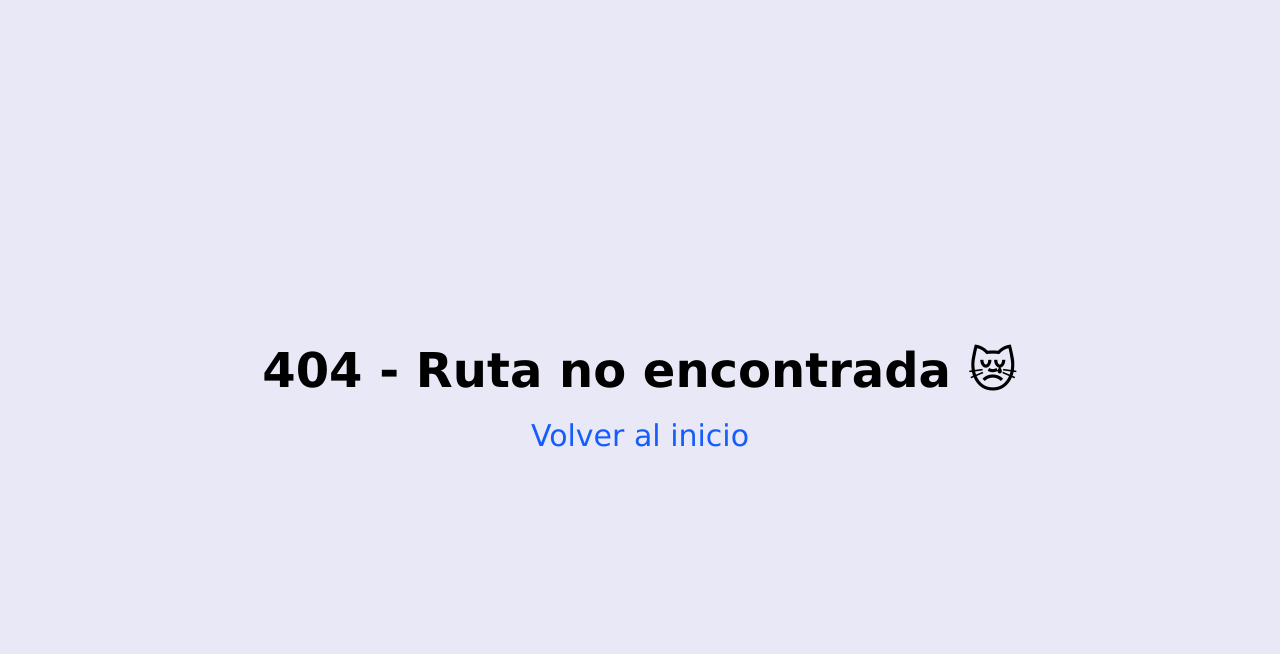
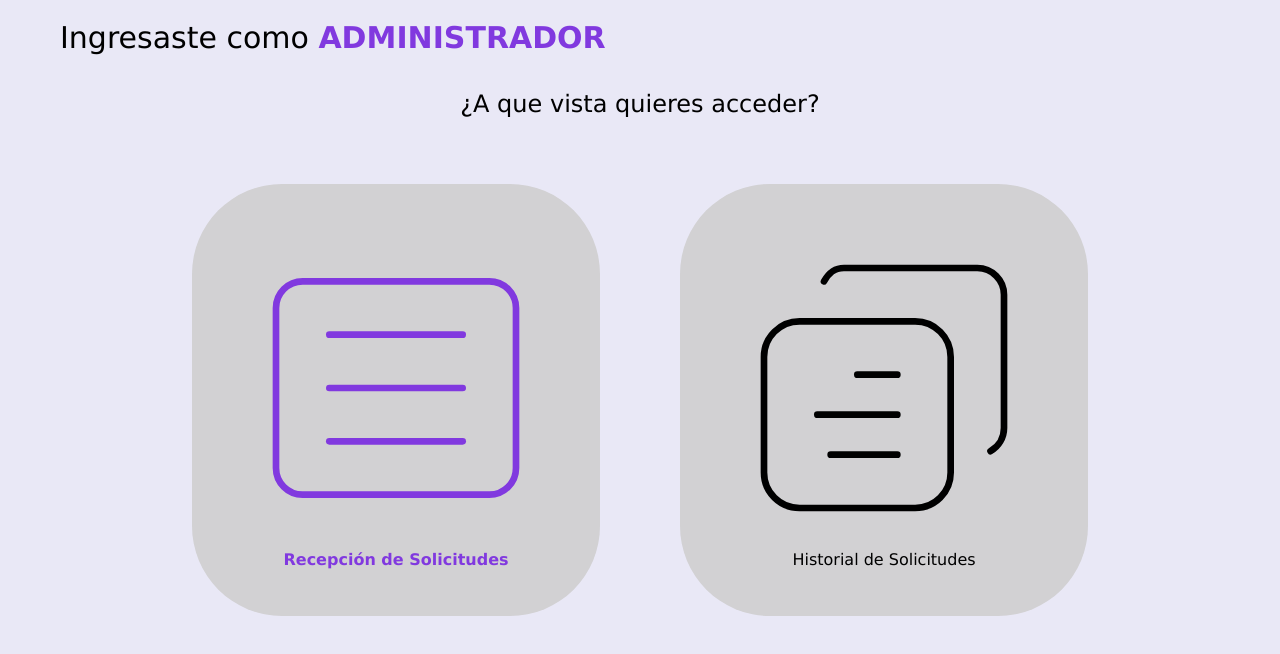
Before and after one commit to GrandMostach0/FRD_Desarrollo_Proyecto, a Vue app: page /MenuAdmin in a window 1280 px wide. Before the commit this address had no page. Shown: the top 654 px of the page. Built offline with nearby package versions, Linux system fonts and the light colour scheme.

Commit message:
Subiendo vista de administrador inicio

```diff
--- /dev/null
+++ b/src/assets/icons/historial-solicitud.vue
@@ -0,0 +1,24 @@
+<template>
+    <!--
+version: "2.42"
+unicode: "fd4c"
+-->
+<svg
+  xmlns="http://www.w3.org/2000/svg"
+  width="128"
+  height="128"
+  viewBox="0 0 24 24"
+  fill="none"
+  stroke="#000000"
+  stroke-width="0.5"
+  stroke-linecap="round"
+  stroke-linejoin="round"
+>
+  <path d="M7 3m0 2.667a2.667 2.667 0 0 1 2.667 -2.667h8.666a2.667 2.667 0 0 1 2.667 2.667v8.666a2.667 2.667 0 0 1 -2.667 2.667h-8.666a2.667 2.667 0 0 1 -2.667 -2.667z" />
+  <path d="M4.012 7.26a2.005 2.005 0 0 0 -1.012 1.737v10c0 1.1 .9 2 2 2h10c.75 0 1.158 -.385 1.5 -1" />
+  <path d="M11 7h5" />
+  <path d="M11 10h6" />
+  <path d="M11 13h3" />
+</svg>
+
+</template>
--- /dev/null
+++ b/src/assets/icons/paper.vue
@@ -0,0 +1,24 @@
+<template>
+    <!--
+tags: [news, newspaper, media, blog]
+version: "1.69"
+unicode: "f1e2"
+-->
+<svg
+  xmlns="http://www.w3.org/2000/svg"
+  width="128"
+  height="128"
+  viewBox="0 0 24 24"
+  fill="none"
+  stroke="#8139df"
+  stroke-width="0.5"
+  stroke-linecap="round"
+  stroke-linejoin="round"
+>
+  <path d="M3 4m0 2a2 2 0 0 1 2 -2h14a2 2 0 0 1 2 2v12a2 2 0 0 1 -2 2h-14a2 2 0 0 1 -2 -2z" />
+  <path d="M7 8h10" />
+  <path d="M7 12h10" />
+  <path d="M7 16h10" />
+</svg>
+
+</template>
--- /dev/null
+++ b/src/components/InicioAdmView.vue
@@ -0,0 +1,39 @@
+<script setup>
+    import paper from '../assets/icons/paper.vue';
+    import historialSolicitud from '../assets/icons/historial-solicitud.vue';
+    import { useRouter } from 'vue-router'
+    const router = useRouter()
+
+    function goToRecepcion() {
+        router.push('/panelAdmin/registrosSolicitud')
+    }
+</script>
+
+<template>
+    <div  class="pl-15 mt-5">
+        <h1 class="text-3xl ">Ingresaste como <span class="admi">ADMINISTRADOR</span></h1>
+    </div>
+    <div class="flex items-center  justify-center gap-5 px-16 py-8">
+            <h2 class="text-2xl ">¿A que vista quieres acceder?</h2>
+    </div>
+    <main class="flex items-center  justify-center gap-20 px-16 py-8">
+        <button @click="goToRecepcion"
+        class="p-10 border-4 border-transparent hover:border-[#8139df] bg-[#d2d1d3] rounded-[90px] transition-all duration-200 transform hover:scale-105">
+            <paper class="w-80 h-80"/>
+            <span class="admi">Recepción de Solicitudes</span>
+        </button>
+
+        <button class="p-10 border-4 border-transparent hover:border-[#111111] bg-[#d2d1d3] rounded-[90px] transition-all duration-200 transform hover:scale-105">
+            <historialSolicitud class="w-80 h-80 transform rotate-180"/>
+            <span class="" >Historial de Solicitudes</span>
+        </button>
+    </main>
+
+</template>
+
+<style scoped>
+.admi {
+  color: #8139df;
+  font-weight: bold;
+}
+</style>
--- a/src/components/Operador-Ventana.vue
+++ b/src/components/Operador-Ventana.vue
@@ -8,7 +8,8 @@ import InputView from './Input-view.vue';
   <main class="flex items-center gap-5 px-16 py-8">
 
     <div class="flex-1 rounded-2xl h-[500px] bg-white">
-      <MenuOpcionesVertical />
+      <MenuOpcionesVertical/>
+
     </div>
 
     <div class="flex-3 bg-white rounded-2xl h-[90vh]">
--- a/src/router/index.js
+++ b/src/router/index.js
@@ -4,9 +4,11 @@ import AdministradorView from "../components/PanelAdmin-view.vue";
 import Formulario from "../components/Formulario.vue";
 import InputView from "../components/Input-view.vue";
 import NotFoundView from "../components/NotFound-View.vue";
+import InicioAdmView from "../components/InicioAdmView.vue";
 
 // Vistas hijas de la parte de administrador
 import ListaRegistrosCards from "../components/ListaRegistros-cards.vue";
+import PanelAdminView from "../components/PanelAdmin-view.vue";
 
 const router = createRouter({
     history: createWebHistory(import.meta.env.BASE_URL),
@@ -21,9 +23,14 @@ const router = createRouter({
             ]
         },
         {
+            path: '/MenuAdmin',
+            name: 'menu-administrador',
+            component: InicioAdmView
+        },
+        {
             path: '/panelAdmin',
             name: 'administrador',
-            component: AdministradorView,
+            component: PanelAdminView,
             children: [
                 { path: 'registrosSolicitud', component: ListaRegistrosCards}
             ]
```
